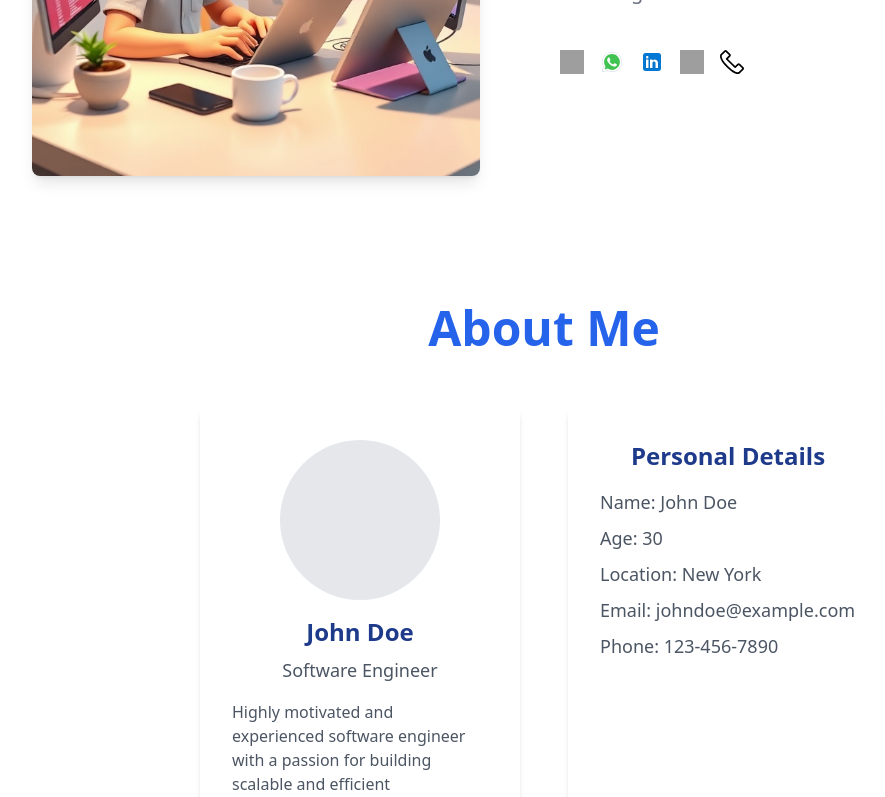
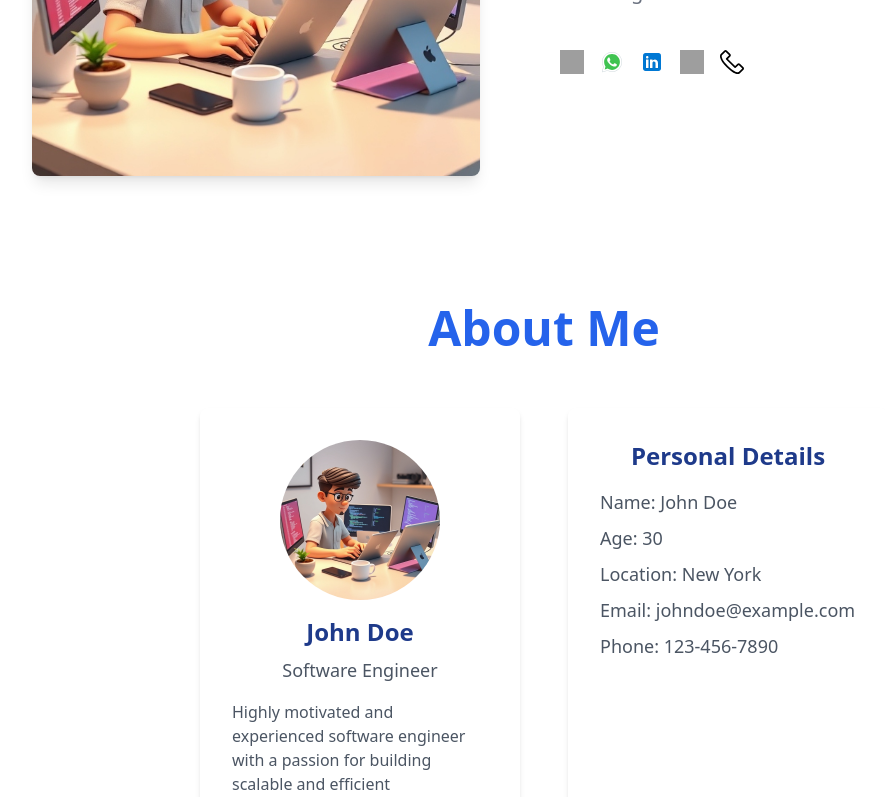
Before and after one commit to Shehal2/React-portfolio, a React (Vite) app: page / in a window 1280 px wide. Shown: the part 400-1197 px from the top of the page, without its empty margins (96-981 px from the left). Built offline with nearby package versions, Linux system fonts and the light colour scheme; grey boxes are pictures that could not be loaded.

Commit message:
fixed code

```diff
--- a/src/componnent/About me/Aboutme.tsx
+++ b/src/componnent/About me/Aboutme.tsx
@@ -12,13 +12,11 @@ interface PersonalDetails {
     phone: string;
 }
 
-const Aboutme = () => {
+const AboutMe = () => {
     const [name, setName] = useState('John Doe');
     const [title, setTitle] = useState('Software Engineer');
     const [description, setDescription] = useState('Highly motivated and experienced software engineer with a passion for building scalable and efficient applications.');
-    const [socialMedia, setSocialMedia] = useState<SocialMedia[]>([
-
-    ]);
+    const [socialMedia, setSocialMedia] = useState<SocialMedia[]>([]);
     const [personalDetails, setPersonalDetails] = useState<PersonalDetails>({
         age: 30,
         location: 'New York',
@@ -28,19 +26,34 @@ const Aboutme = () => {
 
     return (
         <div className="flex flex-col md:flex-row justify-center mb-10 gap-4">
+            {/* Profile Card */}
             <div className="bg-white rounded-lg shadow-md p-8 mx-4 w-full md:w-1/2 lg:w-1/3 xl:w-1/4">
-                <div className="bg-gray-200 border-2 border-dashed rounded-full w-40 h-40 mx-auto mb-4"></div>
+                <div className="mb-4">
+                    <img
+                        src="src/images/35e9789b-4ca9-4ef0-a7f8-69b71df8dd41.jfif" // Replace with your image URL
+                        alt="Profile"
+                        className="w-40 h-40 object-cover rounded-full mx-auto mb-4"
+                    />
+                </div>
                 <h2 className="text-2xl font-bold text-blue-900 mb-2 text-center">{name}</h2>
                 <p className="text-lg text-gray-600 mb-4 text-center">{title}</p>
                 <p className="text-gray-600 mb-8">{description}</p>
                 <div className="flex justify-center mb-4 flex-wrap gap-2">
                     {socialMedia.map((media, index) => (
-                        <a key={index} href={media.link} target="_blank" rel="noopener noreferrer" className="text-blue-900 hover:text-blue-700 transition duration-300 mx-2">
+                        <a
+                            key={index}
+                            href={media.link}
+                            target="_blank"
+                            rel="noopener noreferrer"
+                            className="text-blue-900 hover:text-blue-700 transition duration-300 mx-2"
+                        >
                             {media.name}
                         </a>
                     ))}
                 </div>
             </div>
+
+            {/* Personal Details Card */}
             <div className="bg-white rounded-lg shadow-md p-8 mx-4 w-full md:w-1/2 lg:w-1/3 xl:w-1/4">
                 <h2 className="text-2xl font-bold text-blue-900 mb-4 text-center">Personal Details</h2>
                 <div className="flex flex-col mb-4">
@@ -55,4 +68,4 @@ const Aboutme = () => {
     );
 };
 
-export default Aboutme;
+export default AboutMe;
```
